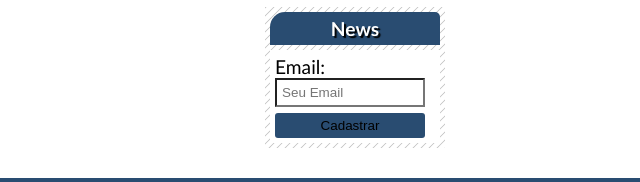
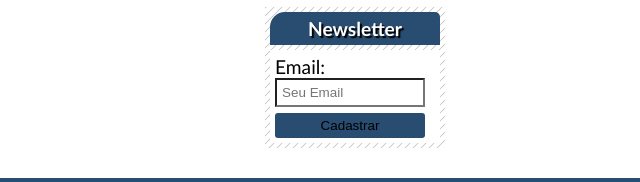
Before and after one commit to luizf-dev/Site-Noticias-Cidade, a plain HTML site: page index.html in a window 1280 px wide. Shown: the part 607-789 px from the top of the page, 0-640 px from the left. Drawn offline with Linux system fonts and the light colour scheme.

Commit message:
modifiquei o titulo do form

```diff
--- a/index.html
+++ b/index.html
@@ -57,7 +57,7 @@
                     </div>
 
                     <div class="caixa">
-                        <h2>News</h2>
+                        <h2>Newsletter</h2>
                         <div class="caixa-conteudo">
                             <form action="">
                                 <div>
```
